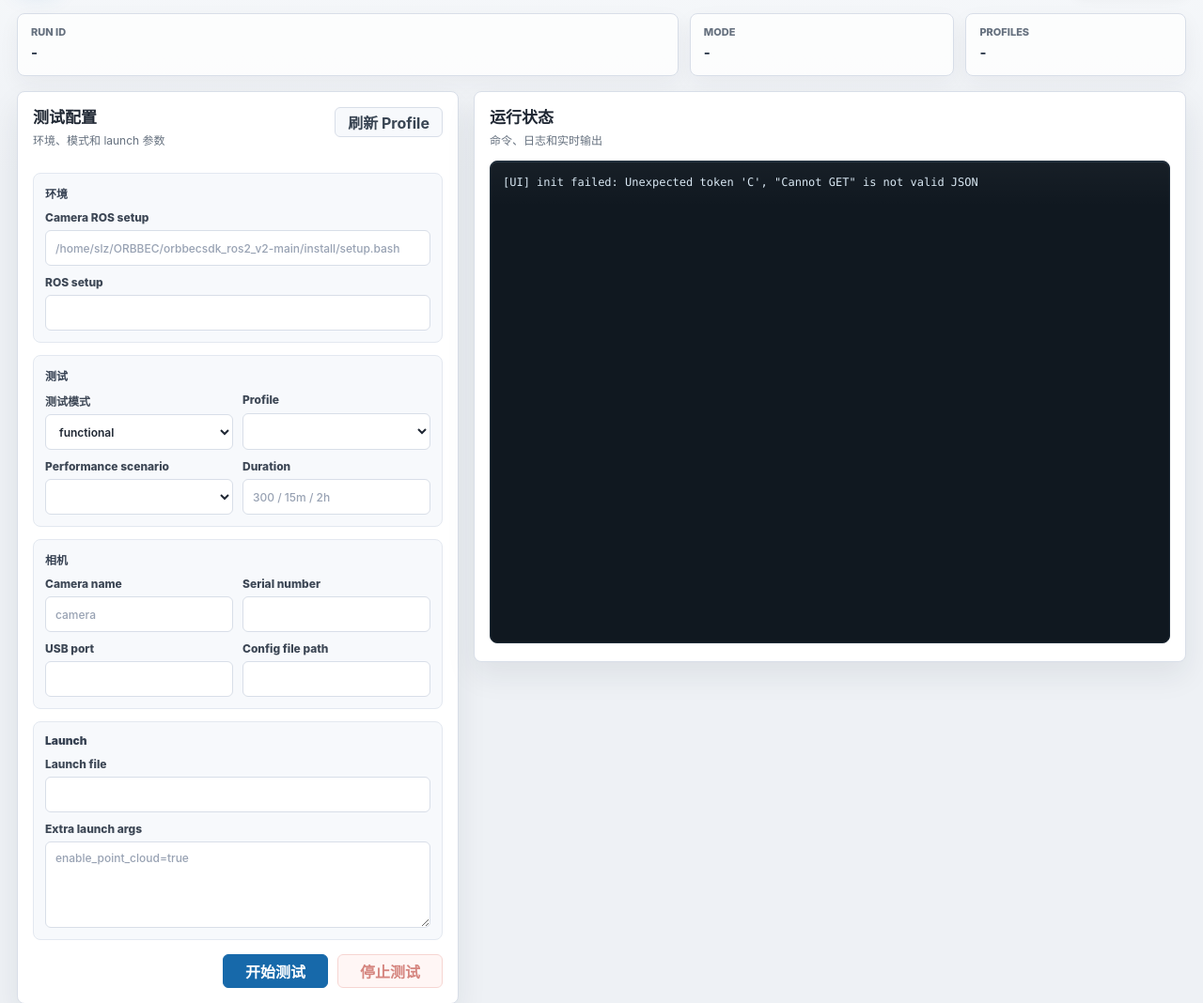
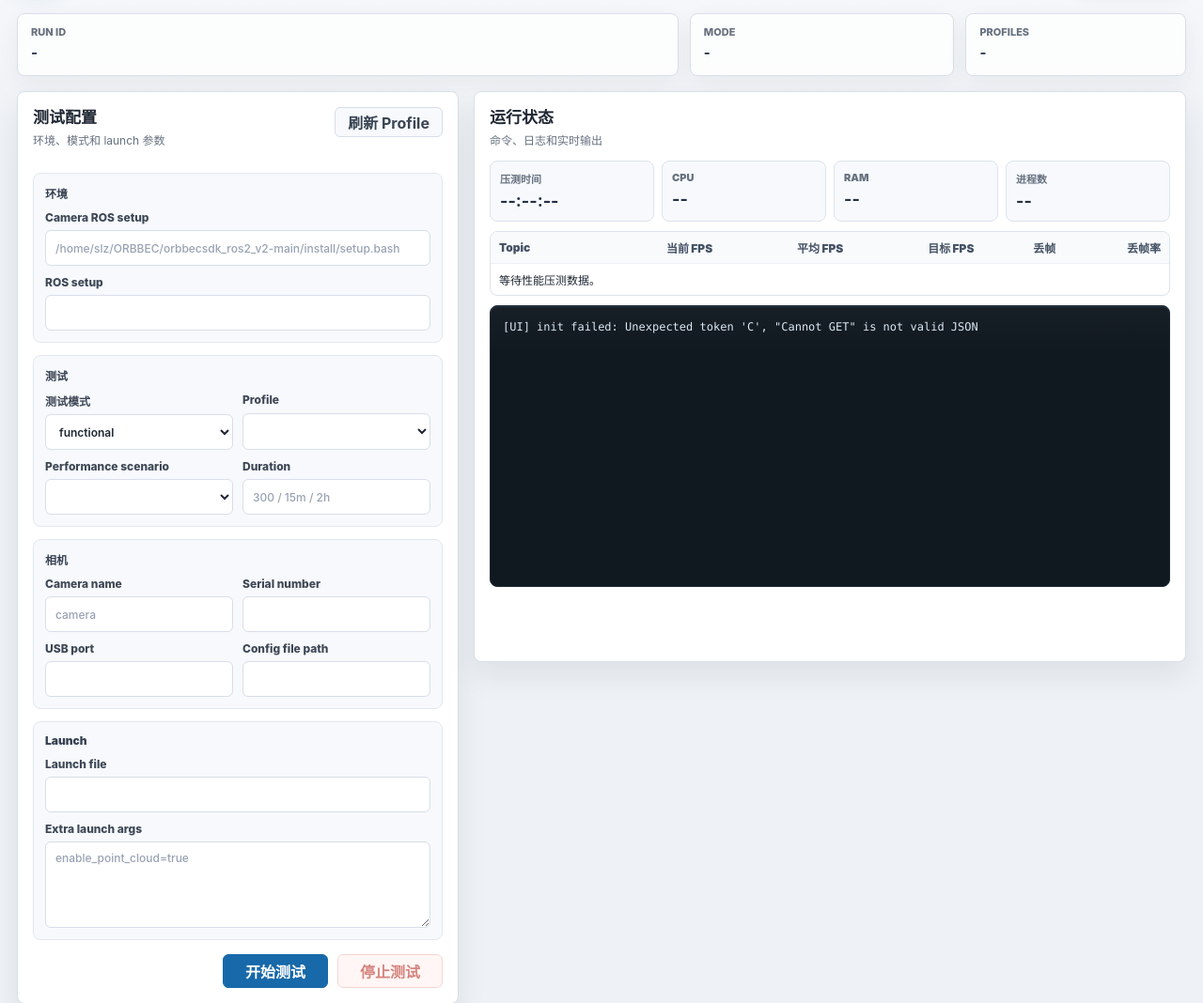
Before and after one commit to obshenlanzhou/ob_Auto_Test_ROS, a Python web app: template auto_test_ws/src/orbbec_camera_auto_test_ui/orbbec_camera_auto_test_ui/templates/index.html in a window 1280 px wide. Shown: the part 96-1164 px from the top of the page at 94% size. Run offline with Jinja, Linux system fonts and the light colour scheme; the template is opened without the code that fills it, so the values that code supplies are empty.

Commit message:
feat: enhance performance metrics display in UI with real-time data from CSV files

```diff
--- a/auto_test_ws/src/orbbec_camera_auto_test_ui/orbbec_camera_auto_test_ui/static/app.js
+++ b/auto_test_ws/src/orbbec_camera_auto_test_ui/orbbec_camera_auto_test_ui/static/app.js
@@ -66,6 +66,64 @@ function appendLogs(lines = []) {
   }
 }
 
+function formatDuration(seconds) {
+  const total = Math.max(0, Math.floor(Number(seconds) || 0));
+  const hours = String(Math.floor(total / 3600)).padStart(2, "0");
+  const minutes = String(Math.floor((total % 3600) / 60)).padStart(2, "0");
+  const secs = String(total % 60).padStart(2, "0");
+  return `${hours}:${minutes}:${secs}`;
+}
+
+function formatNumber(value, digits = 1) {
+  const number = Number(value);
+  if (!Number.isFinite(number)) return "--";
+  return number.toFixed(digits);
+}
+
+function renderPerformance(performance = {}) {
+  $("perfElapsed").textContent = formatDuration(performance.elapsed_seconds);
+  $("perfCpu").textContent = performance.available
+    ? `${formatNumber(performance.cpu_percent, 1)}%`
+    : "--";
+  $("perfRam").textContent = performance.available
+    ? `${formatNumber(performance.memory_rss_mb, 1)} MB`
+    : "--";
+  $("perfPidCount").textContent = performance.available
+    ? String(performance.pid_count || 0)
+    : "--";
+
+  const body = $("fpsTableBody");
+  body.innerHTML = "";
+  const topics = performance.fps_topics || [];
+  if (!topics.length) {
+    const row = document.createElement("tr");
+    const cell = document.createElement("td");
+    cell.colSpan = 6;
+    cell.textContent = performance.available ? "暂无 FPS 采样。" : "等待性能压测数据。";
+    row.appendChild(cell);
+    body.appendChild(row);
+    return;
+  }
+
+  for (const topic of topics) {
+    const row = document.createElement("tr");
+    const values = [
+      topic.topic || topic.label || "",
+      formatNumber(topic.current_fps, 2),
+      formatNumber(topic.avg_fps, 2),
+      formatNumber(topic.ideal_fps, 2),
+      String(topic.dropped_frames || 0),
+      `${formatNumber((topic.drop_rate || 0) * 100, 3)}%`,
+    ];
+    for (const value of values) {
+      const cell = document.createElement("td");
+      cell.textContent = value;
+      row.appendChild(cell);
+    }
+    body.appendChild(row);
+  }
+}
+
 function updateScenarioOptions() {
   const selected = state.profiles.find((profile) => profile.name === $("profile").value);
   state.selectedProfile = selected || null;
@@ -127,6 +185,7 @@ async function pollStatus() {
     if (payload.command_lines) {
       renderCommands(payload.command_lines);
     }
+    renderPerformance(payload.performance || {});
     appendLogs(payload.logs || []);
     state.logOffset = payload.log_offset || state.logOffset;
     if (["passed", "failed", "interrupted"].includes(payload.status)) {
--- a/auto_test_ws/src/orbbec_camera_auto_test_ui/orbbec_camera_auto_test_ui/static/style.css
+++ b/auto_test_ws/src/orbbec_camera_auto_test_ui/orbbec_camera_auto_test_ui/static/style.css
@@ -410,9 +410,84 @@ textarea:focus {
   padding: 9px 10px;
 }
 
+.performance-panel {
+  display: grid;
+  gap: 10px;
+  margin-bottom: 10px;
+}
+
+.perf-metrics {
+  display: grid;
+  grid-template-columns: repeat(4, minmax(0, 1fr));
+  gap: 8px;
+}
+
+.perf-metric {
+  min-width: 0;
+  border: 1px solid #dce3ec;
+  border-radius: 8px;
+  background: var(--surface-soft);
+  padding: 10px;
+}
+
+.perf-metric span {
+  display: block;
+  color: var(--muted);
+  font-size: 11px;
+  font-weight: 900;
+}
+
+.perf-metric strong {
+  display: block;
+  margin-top: 5px;
+  color: #243143;
+  font-size: 18px;
+  line-height: 1.2;
+  overflow-wrap: anywhere;
+}
+
+.fps-table-wrap {
+  overflow: auto;
+  border: 1px solid #dce3ec;
+  border-radius: 8px;
+  background: #ffffff;
+}
+
+.fps-table {
+  width: 100%;
+  border-collapse: collapse;
+  font-size: 12px;
+}
+
+.fps-table th,
+.fps-table td {
+  border-bottom: 1px solid #edf1f5;
+  padding: 8px 9px;
+  text-align: right;
+  white-space: nowrap;
+}
+
+.fps-table th:first-child,
+.fps-table td:first-child {
+  max-width: 260px;
+  overflow: hidden;
+  text-align: left;
+  text-overflow: ellipsis;
+}
+
+.fps-table th {
+  background: #f8fafc;
+  color: #445164;
+  font-weight: 900;
+}
+
+.fps-table tr:last-child td {
+  border-bottom: 0;
+}
+
 .log {
   width: 100%;
-  height: 514px;
+  height: 300px;
   margin: 0;
   overflow: auto;
   border: 1px solid #1f2c38;
@@ -560,6 +635,10 @@ textarea:focus {
     grid-template-columns: 1fr;
   }
 
+  .perf-metrics {
+    grid-template-columns: repeat(2, minmax(0, 1fr));
+  }
+
   .panel {
     padding: 14px;
   }
--- a/auto_test_ws/src/orbbec_camera_auto_test_ui/orbbec_camera_auto_test_ui/templates/index.html
+++ b/auto_test_ws/src/orbbec_camera_auto_test_ui/orbbec_camera_auto_test_ui/templates/index.html
@@ -147,6 +147,46 @@
             <span id="runMeta"></span>
           </div>
           <div class="command-box" id="commandBox"></div>
+          <section class="performance-panel">
+            <div class="perf-metrics">
+              <div class="perf-metric">
+                <span>压测时间</span>
+                <strong id="perfElapsed">--:--:--</strong>
+              </div>
+              <div class="perf-metric">
+                <span>CPU</span>
+                <strong id="perfCpu">--</strong>
+              </div>
+              <div class="perf-metric">
+                <span>RAM</span>
+                <strong id="perfRam">--</strong>
+              </div>
+              <div class="perf-metric">
+                <span>进程数</span>
+                <strong id="perfPidCount">--</strong>
+              </div>
+            </div>
+
+            <div class="fps-table-wrap">
+              <table class="fps-table">
+                <thead>
+                  <tr>
+                    <th>Topic</th>
+                    <th>当前 FPS</th>
+                    <th>平均 FPS</th>
+                    <th>目标 FPS</th>
+                    <th>丢帧</th>
+                    <th>丢帧率</th>
+                  </tr>
+                </thead>
+                <tbody id="fpsTableBody">
+                  <tr>
+                    <td colspan="6">等待性能压测数据。</td>
+                  </tr>
+                </tbody>
+              </table>
+            </div>
+          </section>
           <pre id="logOutput" class="log"></pre>
         </section>
       </section>
```
Also changed, not shown: auto_test_ws/src/orbbec_camera_auto_test_ui/orbbec_camera_auto_test_ui/run_manager.py (+114 -0 lines), auto_test_ws/README.md.
